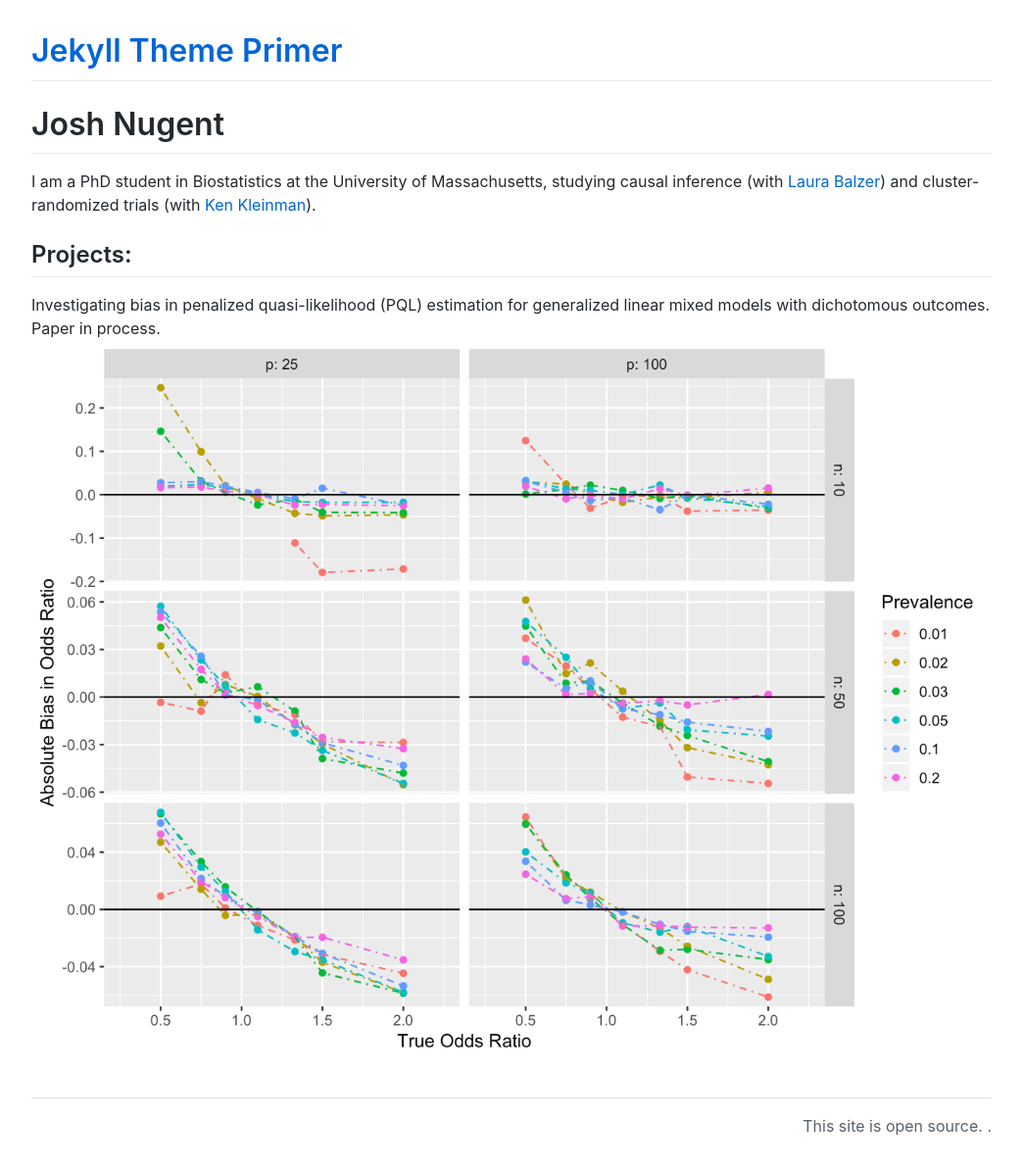
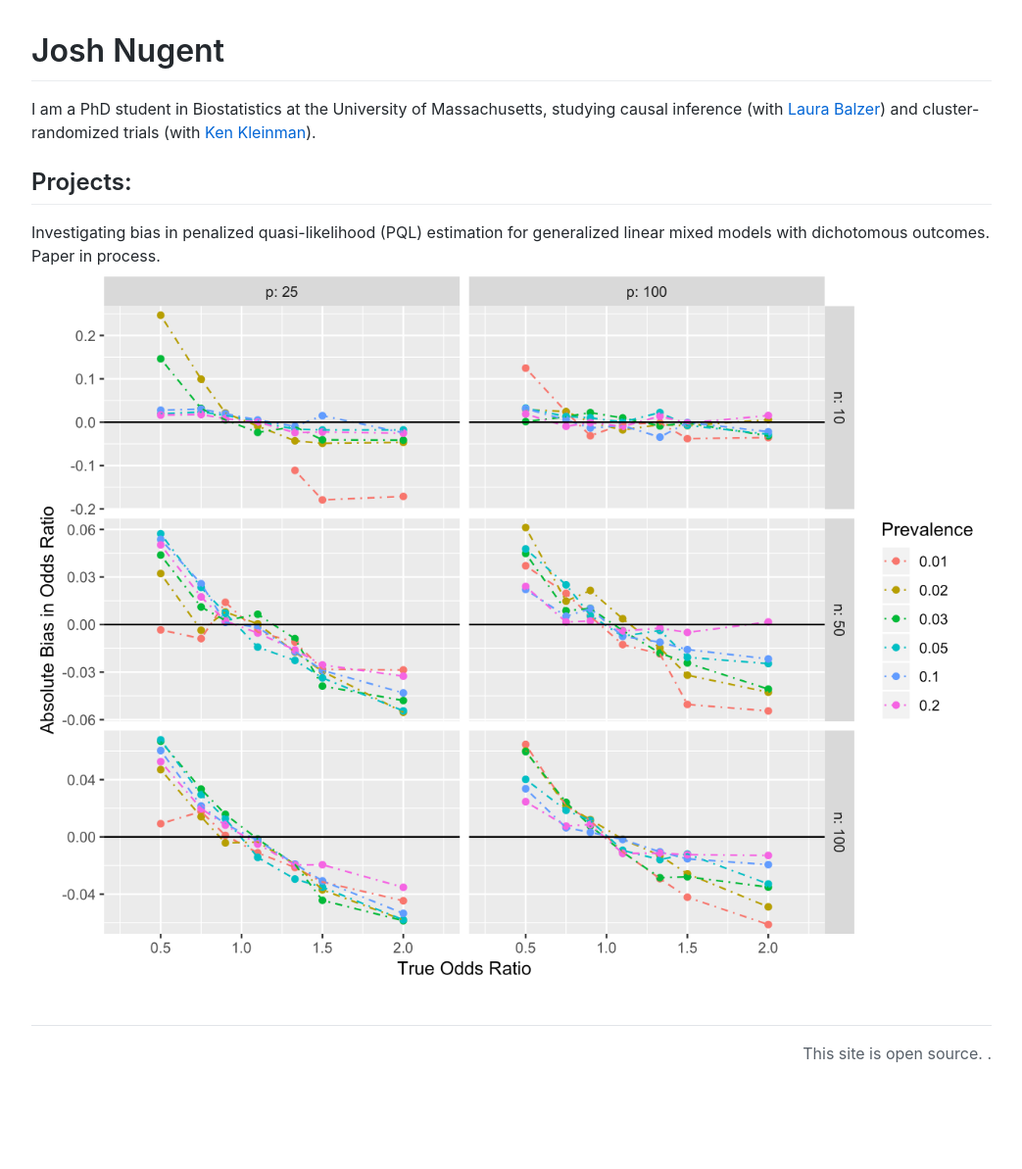
Before and after one commit to joshua-nugent/joshua-nugent.github.io, a Jekyll site: the page built from README.md, in a window 1280 px wide. Shown: the whole page at 98% size, without its empty margins (118-1161 px from the left). Built offline with Jekyll 4.4.1, drawn with Linux system fonts in a browser that asks for light colours; our own code applies the rules of GitHub Pages for plain Markdown files; comment, search, counter and statistics services are not loaded; after the commit the page ends 1119 px from its top, so only the background shows below that.

Commit message:
Update default.html

```diff
--- a/_layouts/default.html
+++ b/_layouts/default.html
@@ -10,9 +10,8 @@
   </head>
   <body>
     <div class="container-lg px-3 my-5 markdown-body">
-      {% if site.title and site.title != page.title %}
-      <h1><a href="{{ "/" | absolute_url }}">{{ site.title }}</a></h1>
-      {% endif %}
+
+
 
       {{ content }}
 
```
